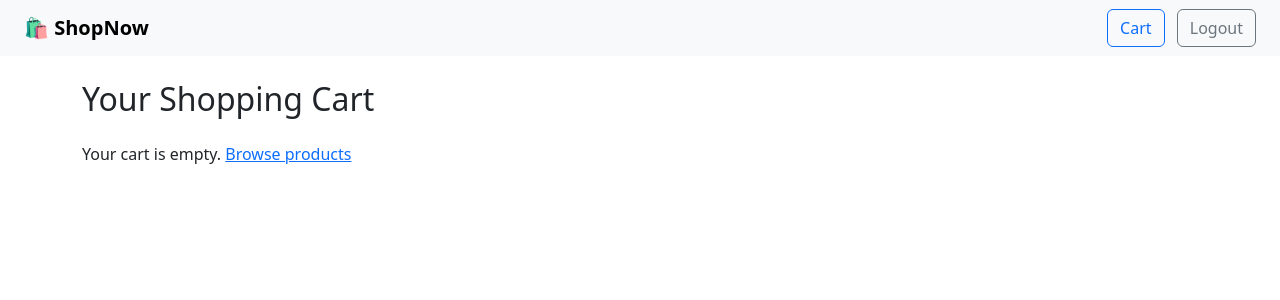
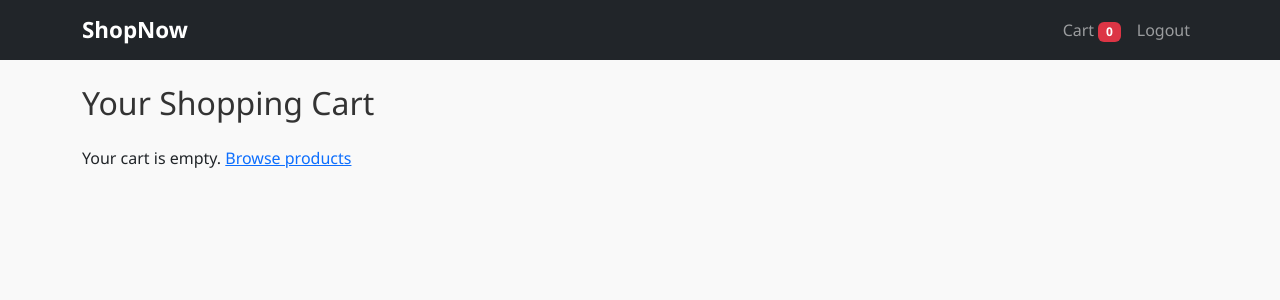
Before and after one commit to Cyber-Security-Tech/ecommerce-web-app, a Flask app: page /cart in a window 1280 px wide. Shown: the top 300 px of the page. Run offline with Flask 3, Linux system fonts and the light colour scheme; the visitor is signed in with stand-in values (Sample User, id 1); data that the repository does not hold is empty; some libraries are stand-ins or nearby versions.

Commit message:
Add checkout button spinner and UX polish to cart page

```diff
--- a/app/__init__.py
+++ b/app/__init__.py
@@ -1,6 +1,6 @@
-from flask import Flask
+from flask import Flask, g
 from flask_sqlalchemy import SQLAlchemy
-from flask_login import LoginManager
+from flask_login import LoginManager, current_user
 from flask_wtf.csrf import CSRFProtect
 from flask_migrate import Migrate
 from datetime import timedelta
@@ -14,7 +14,6 @@
     app = Flask(__name__)
     app.config.from_object('config.Config')
 
-    # 🕒 Automatically log out after 30 minutes
     app.config['REMEMBER_COOKIE_DURATION'] = timedelta(minutes=30)
 
     db.init_app(app)
@@ -22,8 +21,15 @@
     csrf.init_app(app)
     migrate.init_app(app, db)
 
-    # Redirect unauthorized users to login
     login_manager.login_view = 'main_bp.login'
+
+    from .models import CartItem
+    @app.before_request
+    def load_cart_count():
+        if current_user.is_authenticated:
+            g.cart_count = sum(item.quantity for item in CartItem.query.filter_by(user_id=current_user.id).all())
+        else:
+            g.cart_count = 0
 
     from . import routes
     app.register_blueprint(routes.main_bp)
--- a/app/routes.py
+++ b/app/routes.py
@@ -69,7 +69,8 @@
         db.session.add(cart_item)
     db.session.commit()
     flash(f"Added {product.name} to cart.")
-    return redirect(url_for('main_bp.index'))
+    return redirect(url_for('main_bp.product_detail', product_id=product.id))
+
 
 @main_bp.route("/cart", methods=["GET"])
 @login_required
--- a/app/static/css/style.css
+++ b/app/static/css/style.css
@@ -37,3 +37,7 @@
 .table th, .table td {
     vertical-align: middle;
 }
+.card-img-top {
+    height: 200px;
+    object-fit: cover;
+}
--- a/app/static/js/main.js
+++ b/app/static/js/main.js
@@ -0,0 +1,5 @@
+function handleCheckoutSubmit(form) {
+    const btn = document.getElementById("checkout-btn");
+    btn.disabled = true;
+    btn.innerHTML = `<span class="spinner-border spinner-border-sm me-2" role="status" aria-hidden="true"></span>Processing...`;
+}
--- a/app/templates/base.html
+++ b/app/templates/base.html
@@ -1,35 +1,57 @@
-<!DOCTYPE html>
+<!doctype html>
 <html lang="en">
 <head>
-    <meta charset="UTF-8">
-    <title>{% block title %}E-Commerce Site{% endblock %}</title>
+    <meta charset="utf-8">
+    <title>{% block title %}ShopNow{% endblock %}</title>
+    <meta name="viewport" content="width=device-width, initial-scale=1">
+    <link href="https://cdn.jsdelivr.net/npm/bootstrap@5.3.0/dist/css/bootstrap.min.css" rel="stylesheet">
     <link rel="stylesheet" href="{{ url_for('static', filename='css/style.css') }}">
-    <link href="https://cdn.jsdelivr.net/npm/bootstrap@5.3.0/dist/css/bootstrap.min.css" rel="stylesheet">
 </head>
 <body>
-    <nav class="navbar navbar-expand-lg navbar-light bg-light px-4">
-        <a class="navbar-brand" href="{{ url_for('main_bp.index') }}">🛍️ ShopNow</a>
-        <div class="ms-auto">
-            {% if current_user.is_authenticated %}
-                <a class="btn btn-outline-primary me-2" href="{{ url_for('main_bp.cart') }}">Cart</a>
-                {% if current_user.is_admin %}
-                    <a class="btn btn-outline-danger me-2" href="{{ url_for('main_bp.admin') }}">Admin</a>
-                {% endif %}
-                <a class="btn btn-outline-secondary" href="{{ url_for('main_bp.logout') }}">Logout</a>
-            {% else %}
-                <a class="btn btn-outline-success me-2" href="{{ url_for('main_bp.login') }}">Login</a>
-                <a class="btn btn-outline-primary" href="{{ url_for('main_bp.register') }}">Register</a>
-            {% endif %}
+    <nav class="navbar navbar-expand-lg navbar-dark bg-dark mb-4">
+        <div class="container">
+            <a class="navbar-brand" href="{{ url_for('main_bp.index') }}">ShopNow</a>
+            <button class="navbar-toggler" type="button" data-bs-toggle="collapse"
+                    data-bs-target="#navbarNav" aria-controls="navbarNav" aria-expanded="false"
+                    aria-label="Toggle navigation">
+                <span class="navbar-toggler-icon"></span>
+            </button>
+            <div class="collapse navbar-collapse" id="navbarNav">
+                <ul class="navbar-nav ms-auto">
+                    {% if current_user.is_authenticated %}
+                        {% if current_user.is_admin %}
+                        <li class="nav-item">
+                            <a class="nav-link" href="{{ url_for('main_bp.admin') }}">Admin</a>
+                        </li>
+                        {% endif %}
+                        <li class="nav-item">
+                            <a class="nav-link" href="{{ url_for('main_bp.cart') }}">
+                                Cart
+                                <span class="badge bg-danger">{{ g.cart_count }}</span>
+                            </a>
+                        </li>
+                        <li class="nav-item">
+                            <a class="nav-link" href="{{ url_for('main_bp.logout') }}">Logout</a>
+                        </li>
+                    {% else %}
+                        <li class="nav-item">
+                            <a class="nav-link" href="{{ url_for('main_bp.login') }}">Login</a>
+                        </li>
+                        <li class="nav-item">
+                            <a class="nav-link" href="{{ url_for('main_bp.register') }}">Register</a>
+                        </li>
+                    {% endif %}
+                </ul>
+            </div>
         </div>
     </nav>
 
-    <div class="container mt-4">
+    <div class="container">
         {% with messages = get_flashed_messages() %}
             {% if messages %}
-                <div class="alert alert-info">
-                    {% for message in messages %}
-                        <p>{{ message }}</p>
-                    {% endfor %}
+                <div class="alert alert-info alert-dismissible fade show" role="alert">
+                    {{ messages[0] }}
+                    <button type="button" class="btn-close" data-bs-dismiss="alert" aria-label="Close"></button>
                 </div>
             {% endif %}
         {% endwith %}
@@ -38,5 +60,6 @@
     </div>
 
     <script src="https://cdn.jsdelivr.net/npm/bootstrap@5.3.0/dist/js/bootstrap.bundle.min.js"></script>
+    <script src="{{ url_for('static', filename='js/main.js') }}"></script>
 </body>
 </html>
--- a/app/templates/cart.html
+++ b/app/templates/cart.html
@@ -34,9 +34,11 @@
     </tbody>
 </table>
 
-<form method="POST" action="{{ url_for('main_bp.checkout') }}">
+<form method="POST" action="{{ url_for('main_bp.checkout') }}" onsubmit="handleCheckoutSubmit(this)">
     {{ form.hidden_tag() }}
-    {{ form.submit(class="btn btn-success") }}
+    <button type="submit" class="btn btn-success" id="checkout-btn">
+        Proceed to Checkout
+    </button>
 </form>
 
 {% else %}
```
Also changed, not shown: app/templates/index.html (+14 -10 lines).
